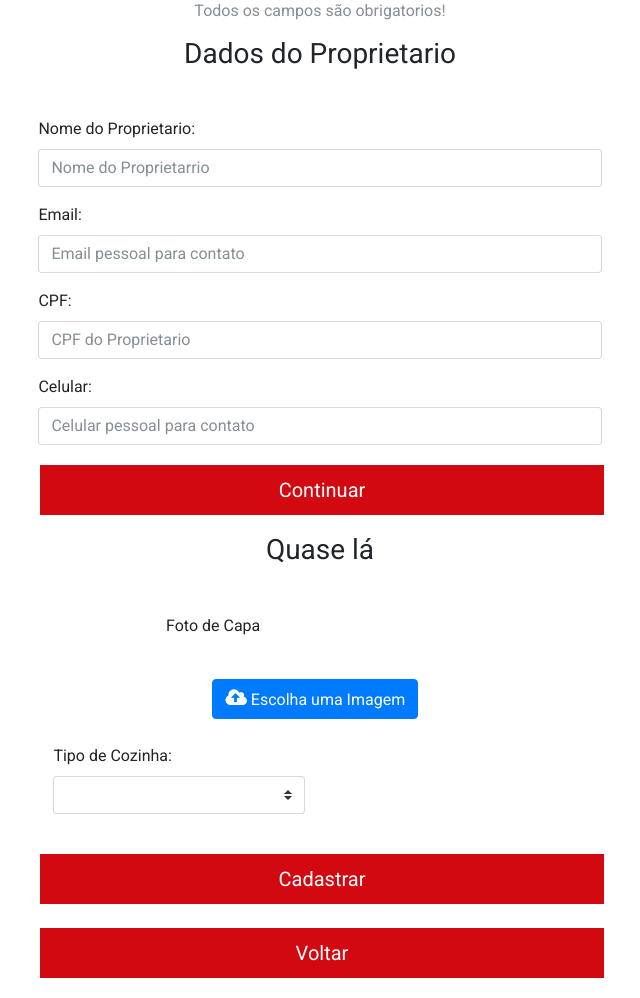
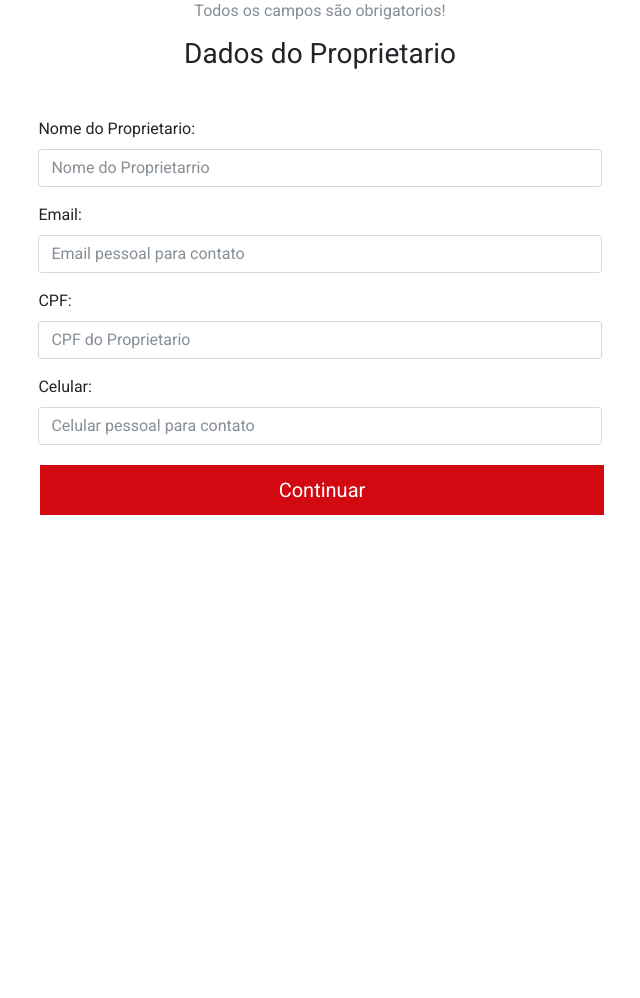
Before and after one commit to Danilo8/searchfood, a PHP site: page /restaurante/cadastro.php in a window 1280 px wide. Shown: the part 627-1625 px from the top of the page, without its empty margins (320-960 px from the left). After the commit the page ends 1142 px from the top, so only its background shows below. Run offline with PHP 8.4, Linux system fonts and the light colour scheme; lists and menus that the app fills with data are empty; some libraries are stand-ins or nearby versions.

Commit message:
pagina de cadastro de restaurante

```diff
--- a/restaurante/cadastro.php
+++ b/restaurante/cadastro.php
@@ -184,7 +184,7 @@
                         <button type="button" id="button" class="btn-block">Voltar</button>
                     </div>
                 </div>
-                <div id="persolizacao">
+                <div style="display: none;" id="persolizacao">
                     <h3 class="mt-3 mb-5 text-center">Quase lá</h3>
                     <div style="margin-left: 20%" class="form-group col-7">
                         <label for="imgInp">Foto de Capa</label>
```
